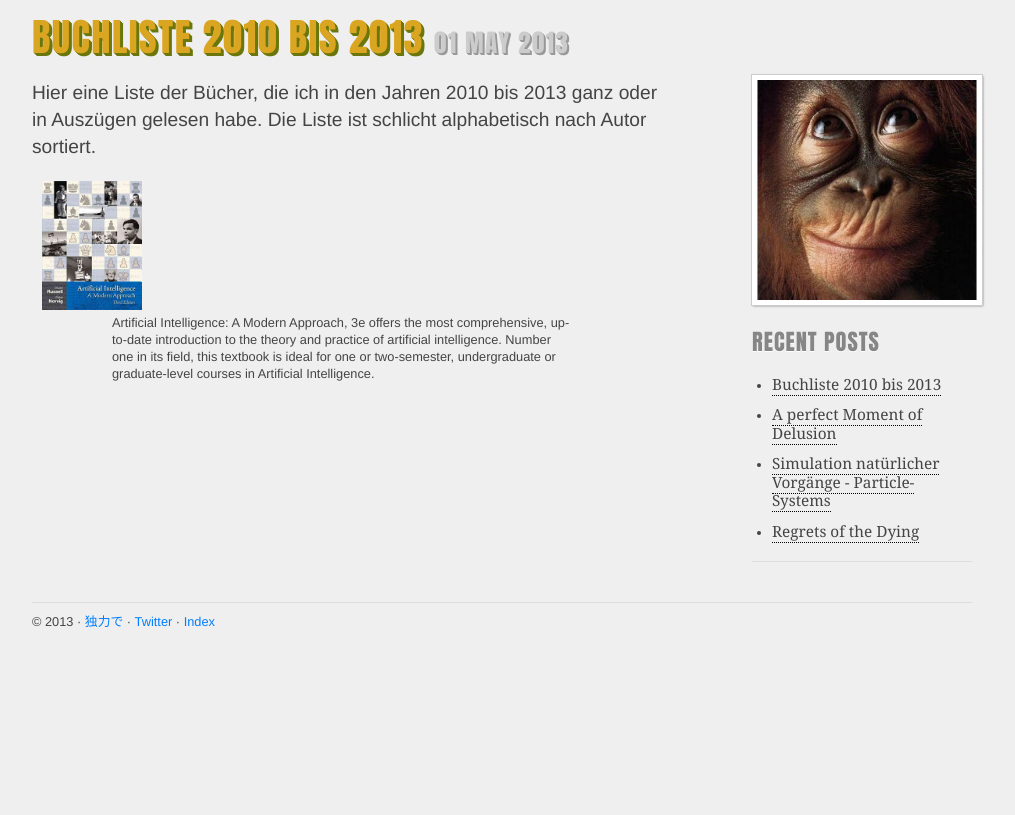
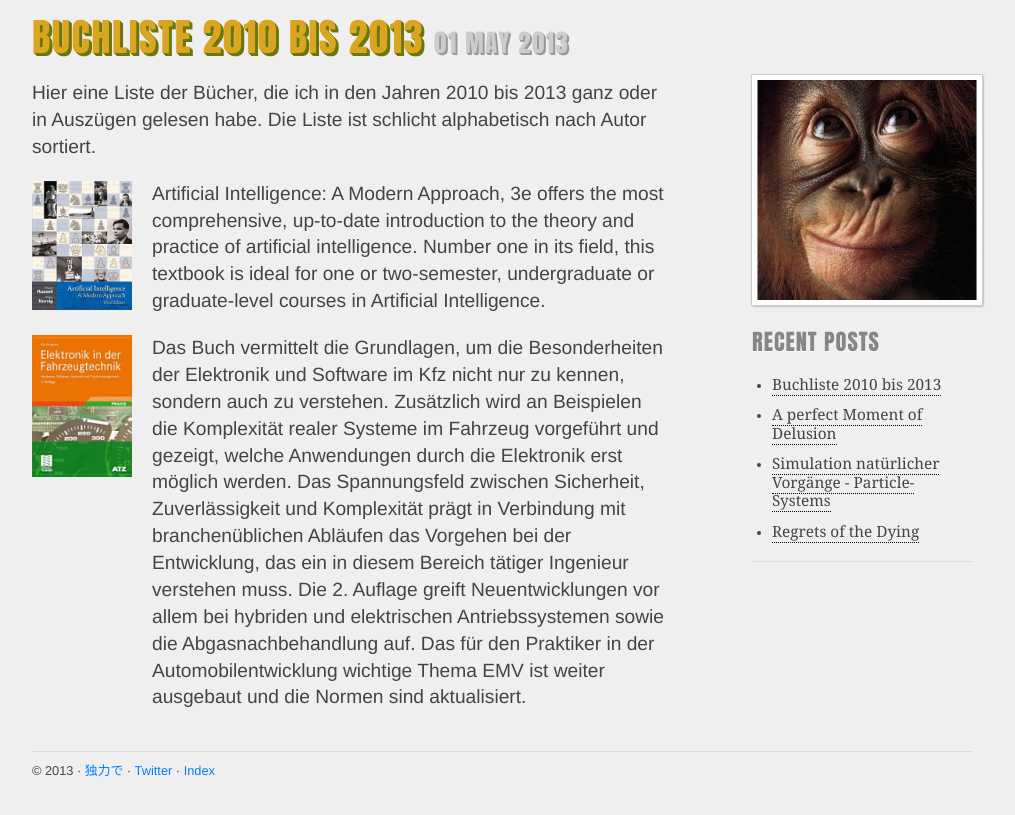
Before and after one commit to dokuryoku/dokuryoku.github.com, a Jekyll site: the page built from _posts/2013-05-01-Buchliste-I.html, in a window 1280 px wide. Shown: the top 815 px of the page, without its empty margins (128-1143 px from the left). Built offline with Jekyll 4.4.1, drawn with Linux system fonts in a browser that asks for light colours.

Commit message:
update posts

```diff
--- a/_posts/2013-05-01-Buchliste-I.html
+++ b/_posts/2013-05-01-Buchliste-I.html
@@ -7,8 +7,8 @@ title: "Buchliste 2010 bis 2013"
 <p>Hier eine Liste der Bücher, die ich in den Jahren 2010 bis 2013 ganz oder in Auszügen
 gelesen habe. Die Liste ist schlicht alphabetisch nach Autor sortiert.</p>
 
-<p>
-<div class="two columns"><img src="/images/book-9780136042594.jpg"</div>
+<div class="two columns alpha"><img class="scale-with-grid" src="/images/book-9780136042594.jpg"/></div>
+<div class="nine columns omega"><p>Artificial Intelligence: A Modern Approach, 3e offers the most comprehensive, up-to-date introduction to the theory and practice of artificial intelligence. Number one in its field, this textbook is ideal for one or two-semester, undergraduate or graduate-level courses in Artificial Intelligence.</p></div>
 
-<div class="eight columns offset-by-one">Artificial Intelligence: A Modern Approach, 3e offers the most comprehensive, up-to-date introduction to the theory and practice of artificial intelligence. Number one in its field, this textbook is ideal for one or two-semester, undergraduate or graduate-level courses in Artificial Intelligence.</div>
-</p>
+<div class="two columns alpha"><img class="scale-with-grid" src="/images/book-9783834893376.jpg"/></div>
+<div class="nine columns omega"><p>Das Buch vermittelt die Grundlagen, um die Besonderheiten der Elektronik und Software im Kfz nicht nur zu kennen, sondern auch zu verstehen. Zusätzlich wird an Beispielen die Komplexität realer Systeme im Fahrzeug vorgeführt und gezeigt, welche Anwendungen durch die Elektronik erst möglich werden. Das Spannungsfeld zwischen Sicherheit, Zuverlässigkeit und Komplexität prägt in Verbindung mit branchenüblichen Abläufen das Vorgehen bei der Entwicklung, das ein in diesem Bereich tätiger Ingenieur verstehen muss. Die 2. Auflage greift Neuentwicklungen vor allem bei hybriden und elektrischen Antriebssystemen sowie die Abgasnachbehandlung auf. Das für den Praktiker in der Automobilentwicklung wichtige Thema EMV ist weiter ausgebaut und die Normen sind aktualisiert.</p></div>
```
Also changed, not shown: images/book-9783834893376.jpg (added).
